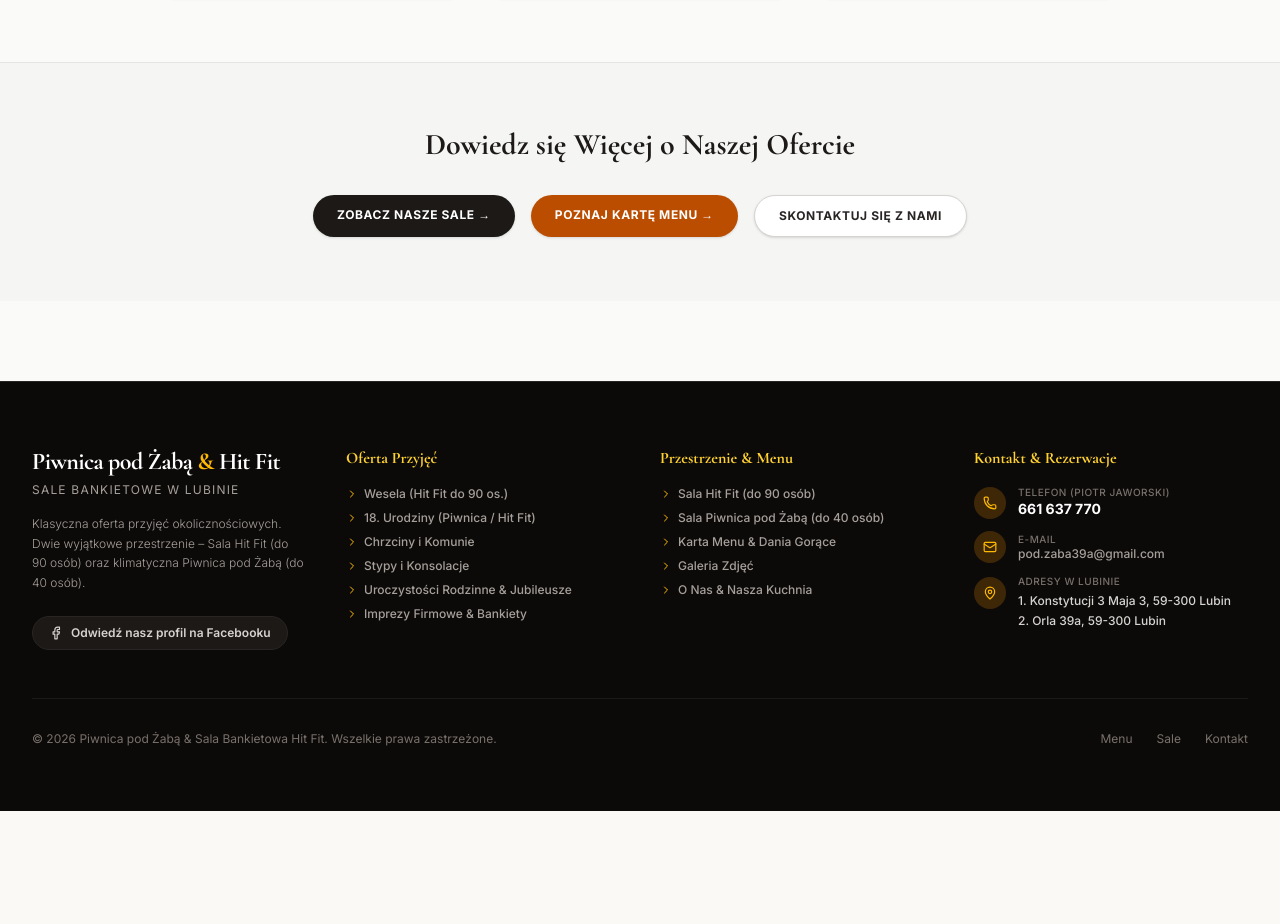
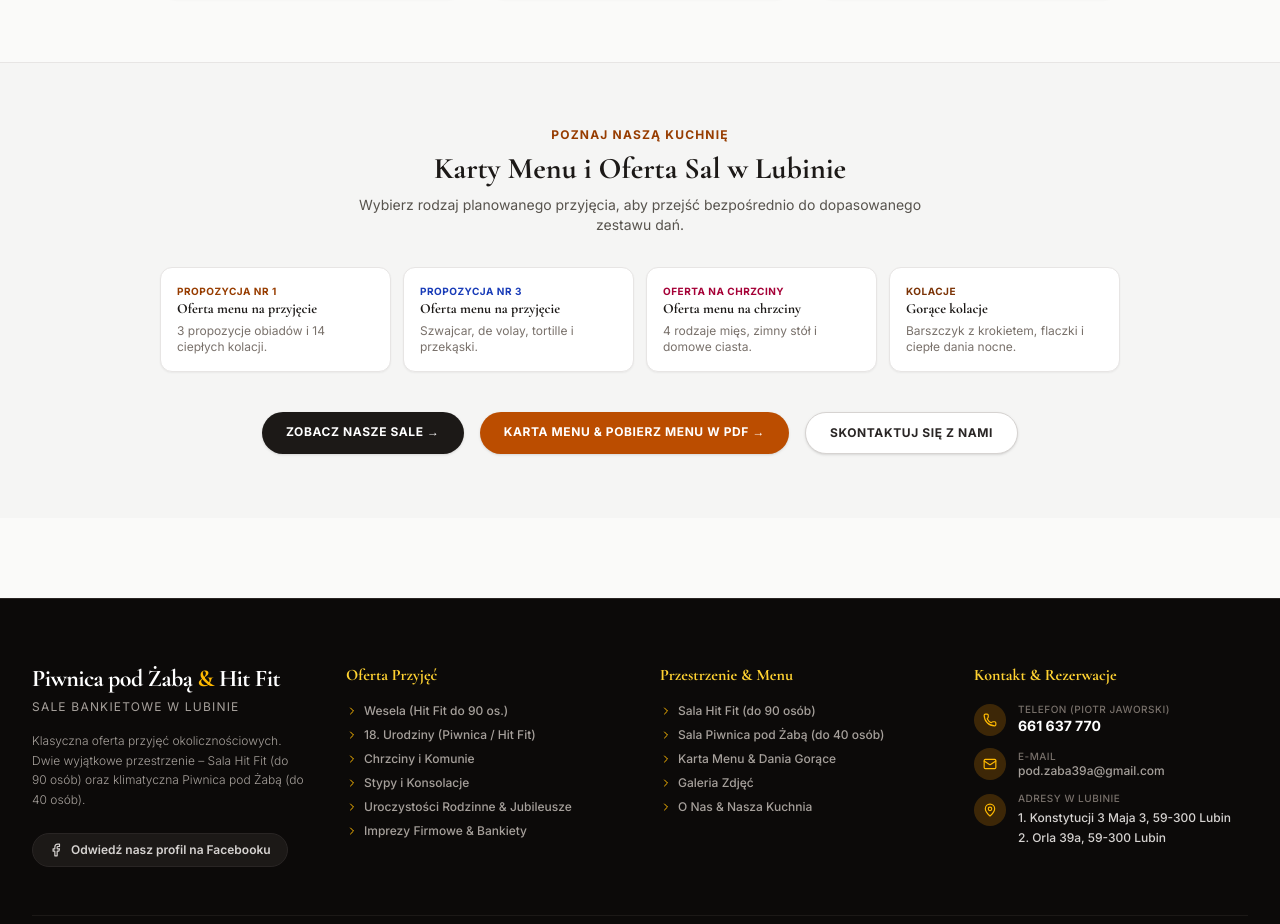
Before and after one commit to pjawel/piwnicapodzaba, a React (Vite) app: page /o-nas in a window 1280 px wide. Shown: the part 2100-3024 px from the top of the page. Before the commit the page ends 2911 px from the top, so only its background shows below. Built offline with nearby package versions, Linux system fonts and the light colour scheme.

Commit message:
Update AboutPage.tsx

```diff
--- a/src/pages/AboutPage.tsx
+++ b/src/pages/AboutPage.tsx
@@ -150,13 +150,60 @@ export function AboutPage() {
         </div>
       </section>
 
-      {/* Navigation to Other Sections */}
+      {/* Navigation to Other Sections & Specific Menus */}
       <section className="bg-stone-100 py-16 border-t border-stone-200">
-        <div className="max-w-4xl mx-auto px-4 sm:px-6 md:px-8 text-center space-y-8">
-          <h3 className="text-2xl sm:text-3xl font-serif font-bold text-stone-900">
-            Dowiedz się Więcej o Naszej Ofercie
-          </h3>
-          <div className="flex flex-wrap justify-center gap-4">
+        <div className="max-w-5xl mx-auto px-4 sm:px-6 md:px-8 text-center space-y-8">
+          <div className="space-y-2 max-w-xl mx-auto">
+            <span className="text-amber-800 uppercase tracking-widest text-xs font-bold block">
+              Poznaj Naszą Kuchnię
+            </span>
+            <h3 className="text-2xl sm:text-3xl font-serif font-bold text-stone-900">
+              Karty Menu i Oferta Sal w Lubinie
+            </h3>
+            <p className="text-stone-600 text-xs sm:text-sm">
+              Wybierz rodzaj planowanego przyjęcia, aby przejść bezpośrednio do dopasowanego zestawu dań.
+            </p>
+          </div>
+
+          <div className="grid sm:grid-cols-2 md:grid-cols-4 gap-3 text-left">
+            <Link
+              to="/menu?uroczystosc=wesela"
+              className="p-4 rounded-xl bg-white border border-stone-200 hover:border-amber-400 shadow-xs hover:shadow-md transition-all group"
+            >
+              <span className="text-[10px] font-bold uppercase tracking-wider text-amber-800 block">Propozycja nr 1</span>
+              <h5 className="font-serif font-bold text-stone-900 text-sm group-hover:text-amber-900">Oferta menu na przyjęcie</h5>
+              <p className="text-stone-500 text-xs mt-1">3 propozycje obiadów i 14 ciepłych kolacji.</p>
+            </Link>
+
+            <Link
+              to="/menu?uroczystosc=urodziny&pakiet=hit-fit-prop-3"
+              className="p-4 rounded-xl bg-white border border-stone-200 hover:border-amber-400 shadow-xs hover:shadow-md transition-all group"
+            >
+              <span className="text-[10px] font-bold uppercase tracking-wider text-blue-800 block">Propozycja nr 3</span>
+              <h5 className="font-serif font-bold text-stone-900 text-sm group-hover:text-amber-900">Oferta menu na przyjęcie</h5>
+              <p className="text-stone-500 text-xs mt-1">Szwajcar, de volay, tortille i przekąski.</p>
+            </Link>
+
+            <Link
+              to="/menu?uroczystosc=chrzciny&pakiet=chrzciny-menu"
+              className="p-4 rounded-xl bg-white border border-stone-200 hover:border-amber-400 shadow-xs hover:shadow-md transition-all group"
+            >
+              <span className="text-[10px] font-bold uppercase tracking-wider text-rose-800 block">Oferta na chrzciny</span>
+              <h5 className="font-serif font-bold text-stone-900 text-sm group-hover:text-amber-900">Oferta menu na chrzciny</h5>
+              <p className="text-stone-500 text-xs mt-1">4 rodzaje mięs, zimny stół i domowe ciasta.</p>
+            </Link>
+
+            <Link
+              to="/menu?kategoria=gorace-kolacje"
+              className="p-4 rounded-xl bg-white border border-stone-200 hover:border-amber-400 shadow-xs hover:shadow-md transition-all group"
+            >
+              <span className="text-[10px] font-bold uppercase tracking-wider text-amber-900 block">Kolacje</span>
+              <h5 className="font-serif font-bold text-stone-900 text-sm group-hover:text-amber-900">Gorące kolacje</h5>
+              <p className="text-stone-500 text-xs mt-1">Barszczyk z krokietem, flaczki i ciepłe dania nocne.</p>
+            </Link>
+          </div>
+
+          <div className="flex flex-wrap justify-center gap-4 pt-2">
             <Link
               to="/sale"
               className="px-6 py-3 rounded-full bg-stone-900 hover:bg-stone-800 text-white font-bold text-xs uppercase tracking-wider transition-colors shadow-sm"
@@ -167,7 +214,7 @@ export function AboutPage() {
               to="/menu"
               className="px-6 py-3 rounded-full bg-amber-700 hover:bg-amber-800 text-white font-bold text-xs uppercase tracking-wider transition-colors shadow-sm"
             >
-              Poznaj Kartę Menu →
+              Karta menu & Pobierz menu w PDF →
             </Link>
             <Link
               to="/kontakt"
```
